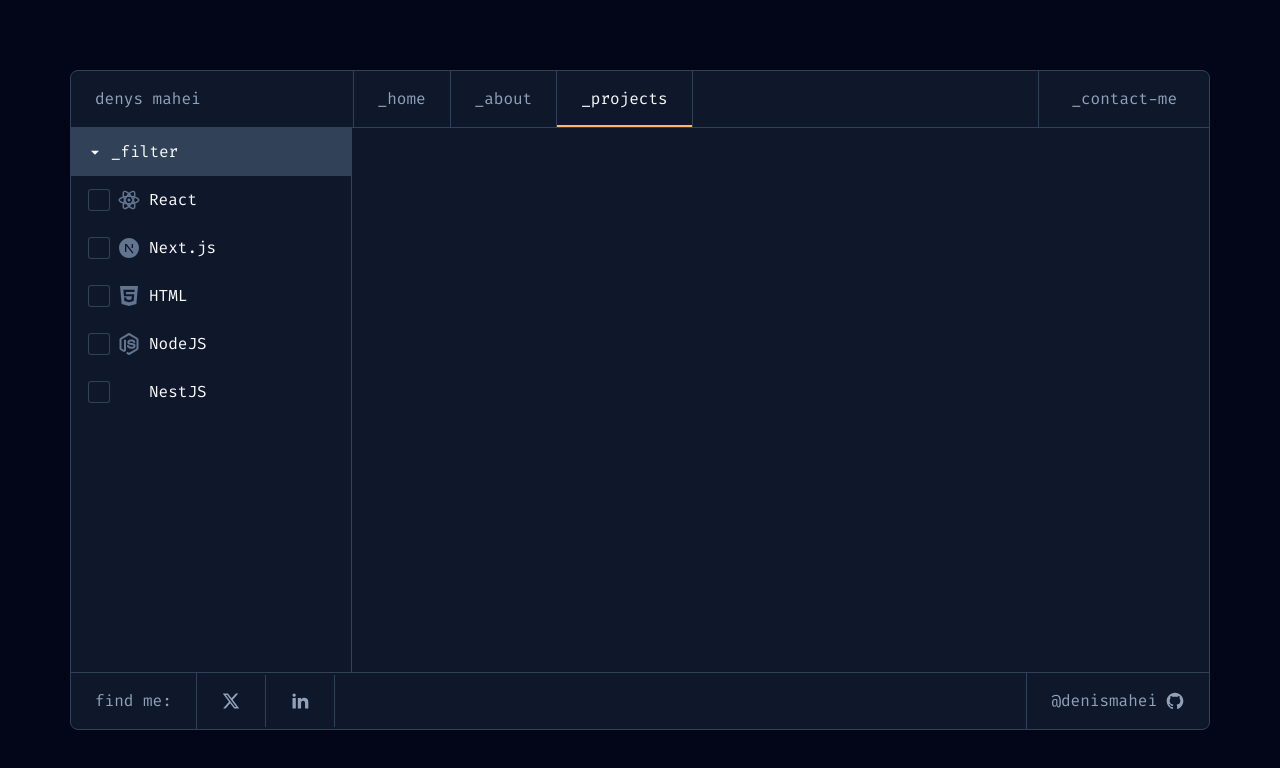
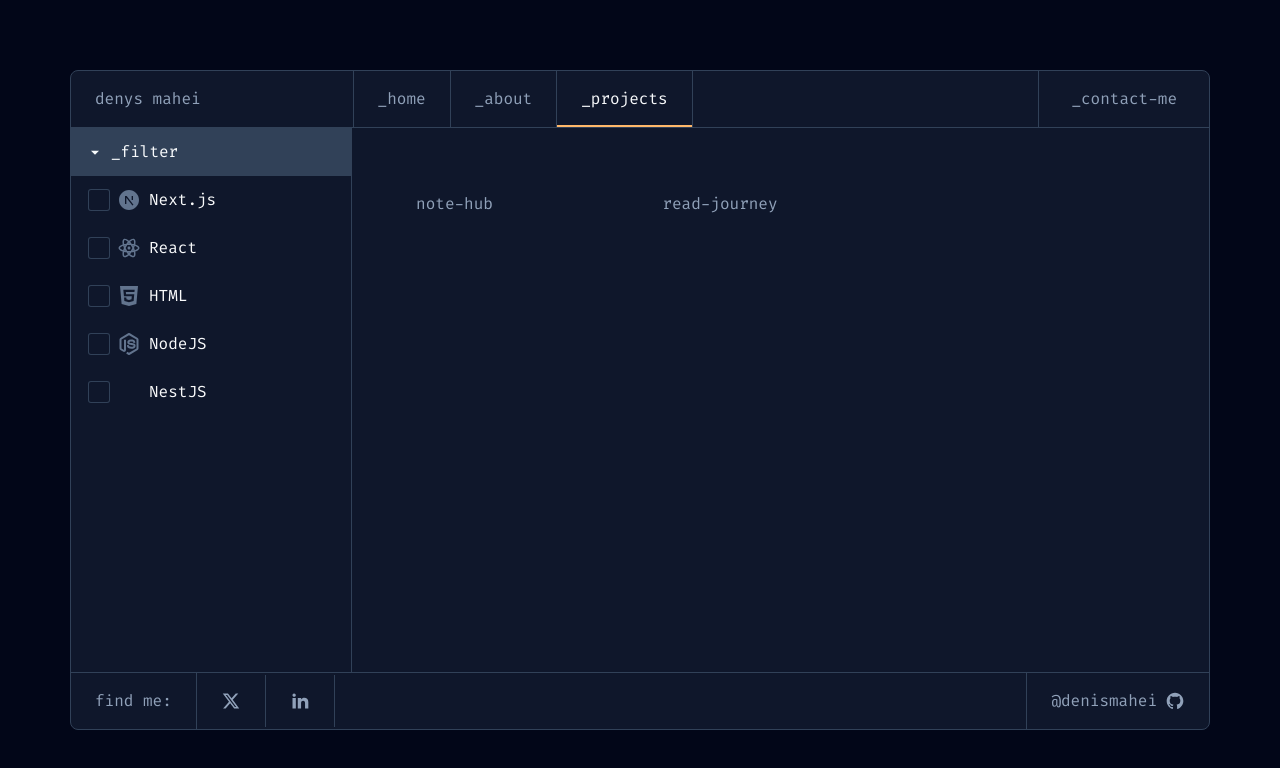
Before and after one commit to denis-mahei/my-portfolio, a Next.js app: page /projects in a window 1280 px wide. Both pictures are taken after a click on the button "_filter". Shown: the top 768 px of the page. Built offline with nearby package versions, Linux system fonts and the light colour scheme; some icons are missing.

Commit message:
feat(projects): implement filtering projects by tags

```diff
--- a/app/projects/page.tsx
+++ b/app/projects/page.tsx
@@ -1,20 +1,14 @@
+import ProjectsList from '@/components/projects/projects-list';
 import Sidebar from '@/components/projects/sidebar';
 
-type PageProps = {
-  searchParams: Promise<{
-    [key: string]: string | string[] | undefined;
-  }>;
-};
-
-async function Page({ searchParams }: PageProps) {
-  const params = await searchParams;
-  console.log(params);
+async function Page() {
   return (
     <div className="flex flex-col flex-1 lg:grid lg:grid-cols-[24.7%_1fr]">
       <h2 className="p-6 text-heading-foreground text-sm lg:hidden">
         _projects
       </h2>
       <Sidebar />
+      <ProjectsList />
     </div>
   );
 }
--- a/components/projects/data.ts
+++ b/components/projects/data.ts
@@ -61,8 +61,8 @@ export const availableTags: {
   label: string;
   icon: RemixiconComponentType;
 }[] = [
+  { id: 'next', icon: RiNextjsFill, label: 'Next.js' },
   { id: 'react', icon: RiReactjsLine, label: 'React' },
-  { id: 'next', icon: RiNextjsFill, label: 'Next.js' },
   { id: 'html', icon: RiHtml5Fill, label: 'HTML' },
   { id: 'nodejs', icon: RiNodejsLine, label: 'NodeJS' },
   { id: 'nestjs', icon: SiNestjs, label: 'NestJS' },
--- /dev/null
+++ b/components/projects/projects-list.tsx
@@ -0,0 +1,23 @@
+'use client';
+
+import { useSelectedTags } from '@/lib/hooks/useSelectedTags';
+import { filteredProjects } from '@/lib/utils/filtered-projects';
+import { projects } from '@/components/projects/data';
+
+function ProjectsList() {
+  const selectedTags = useSelectedTags();
+  const projectsList = filteredProjects(projects, selectedTags);
+  console.log(projectsList);
+  return (
+    <div className="p-6 lg:p-16">
+      <ul className="grid grid-cols-3 gap-2.5">
+        {projectsList.length > 0 &&
+          projectsList.map((project) => (
+            <li key={project.id}>{project.name}</li>
+          ))}
+        {projectsList.length === 0 && <p>No projects found.</p>}
+      </ul>
+    </div>
+  );
+}
+export default ProjectsList;
--- a/components/projects/sidebar.tsx
+++ b/components/projects/sidebar.tsx
@@ -5,11 +5,41 @@ import { AnimatePresence, motion } from 'motion/react';
 
 import { availableTags } from '@/components/projects/data';
 import { RiArrowRightSFill, RiCheckLine } from '@remixicon/react';
+import {
+  usePathname,
+  useRouter,
+  useSearchParams,
+} from 'next/navigation';
+import { useSelectedTags } from '@/lib/hooks/useSelectedTags';
 
 function Sidebar() {
+  const router = useRouter();
+  const searchParams = useSearchParams();
+  const pathname = usePathname();
   const [isOpen, setIsOpen] = useState(false);
+  const selectedTags = useSelectedTags();
 
   const handleToggle = () => setIsOpen(!isOpen);
+
+  const handleTagChange = (tagId: string) => {
+    let newTags;
+    if (selectedTags.includes(tagId)) {
+      newTags = selectedTags.filter((t) => t !== tagId);
+    } else {
+      newTags = [...selectedTags, tagId];
+    }
+    const params = new URLSearchParams(searchParams.toString());
+    if (newTags.length) {
+      params.set('tags', newTags.join(','));
+    } else {
+      params.delete('tags');
+    }
+    const queryString = params.toString();
+    const newUrl = queryString
+      ? `${pathname}?${queryString}`
+      : pathname;
+    router.replace(newUrl, { scroll: false });
+  };
 
   return (
     <aside className="flex flex-col h-full lg:border-r lg:border-stroke">
@@ -26,10 +56,10 @@ function Sidebar() {
           </motion.div>
           _filter
         </button>
-        {availableTags.map((tags) => {
-          const Icon = tags.icon;
+        {availableTags.map((tag) => {
+          const Icon = tag.icon;
           return (
-            <div key={tags.id} className="py-3 px-4">
+            <div key={tag.id}>
               <AnimatePresence initial={false}>
                 {isOpen && (
                   <motion.div
@@ -37,15 +67,17 @@ function Sidebar() {
                     animate={{ height: 'auto', opacity: 1 }}
                     exit={{ height: 0, opacity: 0 }}
                     transition={{ duration: 0.2, ease: 'easeOut' }}
-                    className="flex items-center gap-6 overflow-hidden"
+                    className="flex items-center gap-6 overflow-hidden py-3 px-4"
                   >
                     <label
-                      key={tags.id}
+                      key={tag.id}
                       className="flex gap-2 items-center relative"
                     >
                       <input
                         type="checkbox"
                         className="peer sr-only"
+                        checked={selectedTags.includes(tag.id)}
+                        onChange={() => handleTagChange(tag.id)}
                       />
                       <span className="ml-0.5 ring ring-stroke rounded-xs w-5 h-5 peer-checked:bg-slate-500 transition-colors"></span>
                       <RiCheckLine
@@ -54,7 +86,7 @@ function Sidebar() {
                       />
                       <Icon size={24} className="text-slate-500" />
                       <span className="text-gray-50">
-                        {tags.label}
+                        {tag.label}
                       </span>
                     </label>
                   </motion.div>
--- /dev/null
+++ b/lib/hooks/useSelectedTags.ts
@@ -0,0 +1,7 @@
+import { useSearchParams } from 'next/navigation';
+
+export const useSelectedTags = () => {
+  const searchParams = useSearchParams();
+  const tagsString = searchParams.get('tags');
+  return tagsString ? tagsString.split(',').filter(Boolean) : [];
+};
--- a/lib/utils/filtered-projects.ts
+++ b/lib/utils/filtered-projects.ts
@@ -1,4 +1,4 @@
-import { Project, projects } from '@/components/projects/data';
+import type { Project } from '@/components/projects/data';
 
 export const filteredProjects = (
   projects: Project[],
@@ -9,5 +9,3 @@ export const filteredProjects = (
     project.tags.some((tag) => selectedTags.includes(tag)),
   );
 };
-
-console.log(filteredProjects(projects, ['next']));
```
